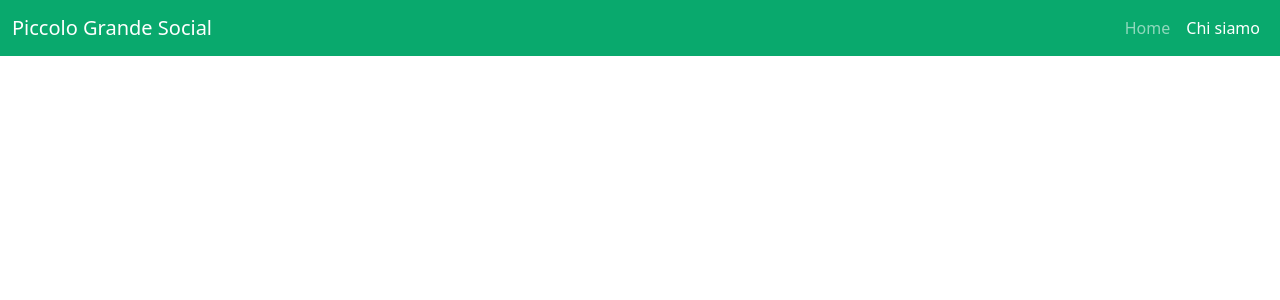
After one commit to Ciovino/Laboratorio---WebApp, a Flask app: page /presentazione.html in a window 1280 px wide. The commit adds this page. Shown: the top 300 px of the page. Run offline with Flask 2, Linux system fonts and the light colour scheme.

Commit message:
creazione pagina presentazione.html

```diff
--- a/app.py
+++ b/app.py
@@ -8,3 +8,7 @@ app = Flask(__name__)
 @app.route('/')
 def homepage():
     return render_template('homepage.html')
+
+@app.route('/presentazione.html')
+def presentazione():
+    return render_template('presentazione.html')
--- a/static/homepage.style.css
+++ b/static/homepage.style.css
@@ -1,8 +1,3 @@
-/*
-    Creato il : Mon Oct 31 2022 (Halloween 🎃)
-    Descrizione: Laboratorio #4
-*/
-
 header.navbar {
     background-color: #09a96d;
 }
--- /dev/null
+++ b/static/presentazione.style.css
@@ -0,0 +1,3 @@
+header.navbar {
+    background-color: #09a96d;
+}
--- /dev/null
+++ b/templates/presentazione.html
@@ -0,0 +1,42 @@
+<!DOCTYPE html>
+<html lang="it">
+
+<head>
+    <title> Chi Siamo </title>
+    <meta name="keyword" content="laboratorio, social, html, presentazione, autore">
+    <meta name="viewport" content="width=device-width, initial-scale=1">
+
+    <link href="{{ url_for('static', filename='presentazione.style.css') }}" rel="stylesheet" type="text/css">
+    <!-- Bootstrap CSS -->
+    <!-- Bootstrap docs https://getbootstrap.com/docs/5.2/getting-started/introduction/ -->
+    <link href="https://cdn.jsdelivr.net/npm/bootstrap@5.2.2/dist/css/bootstrap.min.css" rel="stylesheet"
+        integrity="sha384-Zenh87qX5JnK2Jl0vWa8Ck2rdkQ2Bzep5IDxbcnCeuOxjzrPF/et3URy9Bv1WTRi" crossorigin="anonymous">
+</head>
+
+<body>
+    <header class="navbar navbar-expand-lg navbar-dark">
+        <div class="container-fluid">
+            <a class="navbar-brand" href="{{ url_for('homepage') }}"> Piccolo Grande Social </a>
+
+            <button class="navbar-toggler" type="button" data-bs-toggle="collapse" data-bs-target="#navbarNavAltMarkup"
+                aria-controls="navbarNavAltMarkup" aria-expanded="false" aria-label="Toggle navigation">
+                <span class="navbar-toggler-icon"></span>
+            </button>
+            <div class="collapse navbar-collapse justify-content-end" id="navbarNavAltMarkup">
+                <div class="navbar-nav">
+                    <a class="nav-link" href="{{ url_for('homepage') }}" title="Homepage"> Home </a>
+                    <a class="nav-link active" aria-current="page" href="#" title="Presentazione"> Chi siamo </a>
+                </div>
+            </div>
+        </div>
+    </header>
+
+    <!-- Aggiungere presentazione -->
+
+    <!-- Bootstrap JavaScript -->
+    <script src="https://cdn.jsdelivr.net/npm/bootstrap@5.2.2/dist/js/bootstrap.bundle.min.js"
+        integrity="sha384-OERcA2EqjJCMA+/3y+gxIOqMEjwtxJY7qPCqsdltbNJuaOe923+mo//f6V8Qbsw3"
+        crossorigin="anonymous"> </script>
+</body>
+
+</html>
```
Also changed, not shown: templates/homepage.html (+2 -7 lines).
